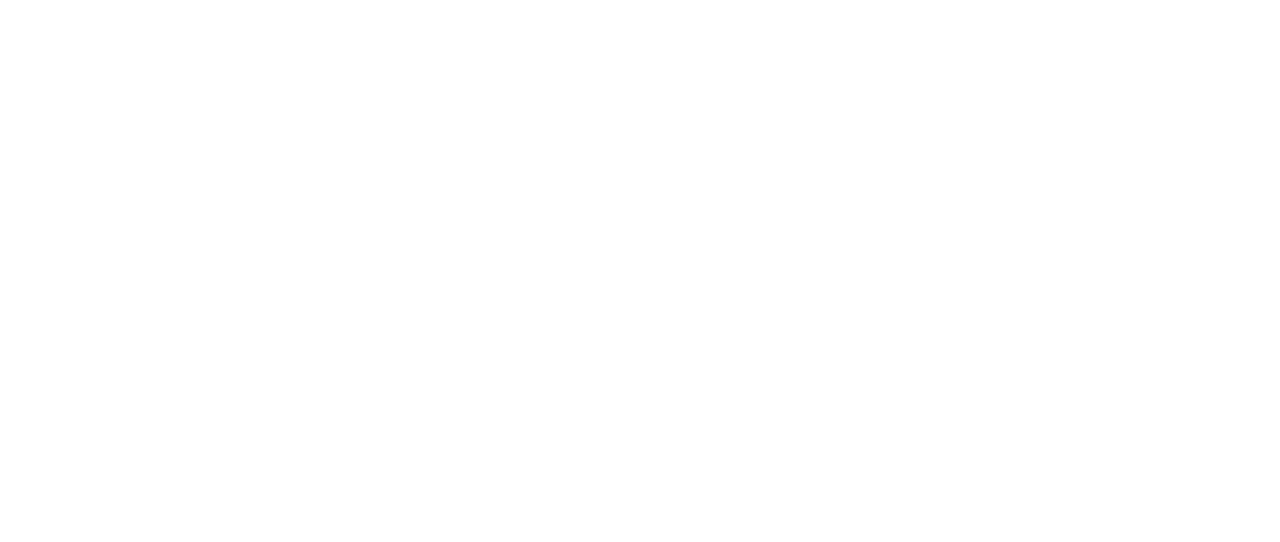
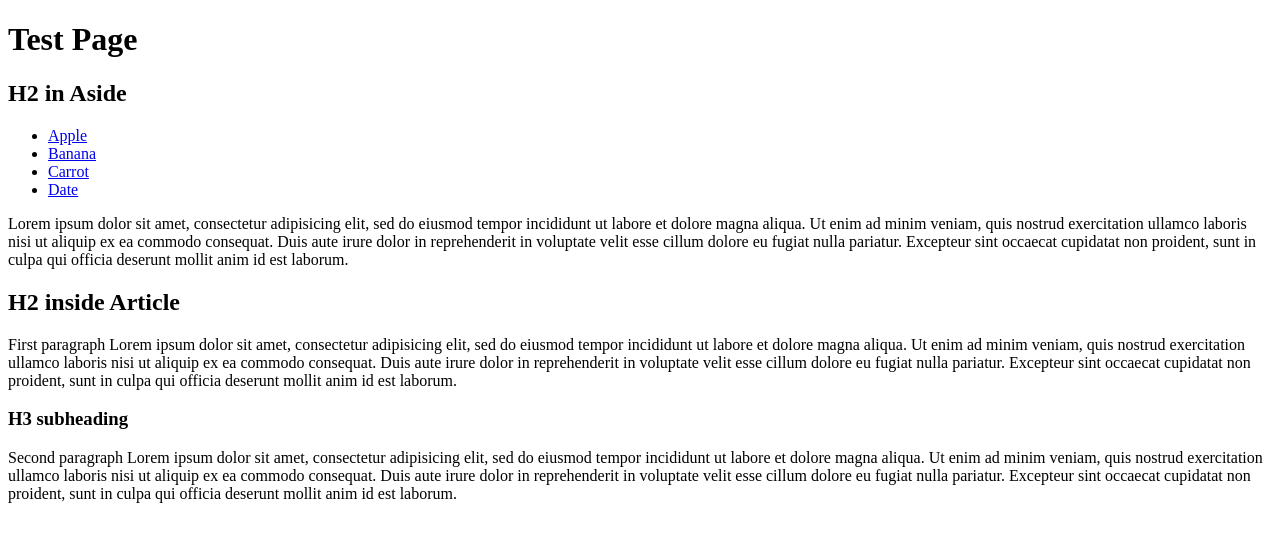
Before and after one commit to danjquinn42/jQuinny, a plain HTML site: page index.html in a window 1280 px wide. Drawn offline with nearby package versions, Linux system fonts and the light colour scheme.

Commit message:
Create Sandbox HTML

```diff
--- a/index.html
+++ b/index.html
@@ -3,8 +3,32 @@
   <head>
     <meta charset="utf-8">
     <title></title>
+    <script src="https://ajax.googleapis.com/ajax/libs/jquery/3.1.1/jquery.min.js"></script>
   </head>
   <body>
 
+    <h1>Test Page</h1>
+
+    <main>
+      <aside>
+        <h2>H2 in Aside</h2>
+        <ul>
+          <li><a href="#">Apple</a></li>
+          <li><a href="#">Banana</a></li>
+          <li><a href="#">Carrot</a></li>
+          <li><a href="#">Date</a></li>
+        </ul>
+        <p>Lorem ipsum dolor sit amet, consectetur adipisicing elit, sed do eiusmod tempor incididunt ut labore et dolore magna aliqua. Ut enim ad minim veniam, quis nostrud exercitation ullamco laboris nisi ut aliquip ex ea commodo consequat. Duis aute irure dolor in reprehenderit in voluptate velit esse cillum dolore eu fugiat nulla pariatur. Excepteur sint occaecat cupidatat non proident, sunt in culpa qui officia deserunt mollit anim id est laborum.</p>
+      </aside>
+
+      <article class="content">
+        <h2>H2 inside Article</h2>
+
+        <p>First paragraph Lorem ipsum dolor sit amet, consectetur adipisicing elit, sed do eiusmod tempor incididunt ut labore et dolore magna aliqua. Ut enim ad minim veniam, quis nostrud exercitation ullamco laboris nisi ut aliquip ex ea commodo consequat. Duis aute irure dolor in reprehenderit in voluptate velit esse cillum dolore eu fugiat nulla pariatur. Excepteur sint occaecat cupidatat non proident, sunt in culpa qui officia deserunt mollit anim id est laborum.</p>
+        <h3>H3 subheading</h3>
+        <p>Second paragraph Lorem ipsum dolor sit amet, consectetur adipisicing elit, sed do eiusmod tempor incididunt ut labore et dolore magna aliqua. Ut enim ad minim veniam, quis nostrud exercitation ullamco laboris nisi ut aliquip ex ea commodo consequat. Duis aute irure dolor in reprehenderit in voluptate velit esse cillum dolore eu fugiat nulla pariatur. Excepteur sint occaecat cupidatat non proident, sunt in culpa qui officia deserunt mollit anim id est laborum.</p>
+      </article>
+    </main>
+
   </body>
 </html>
```
